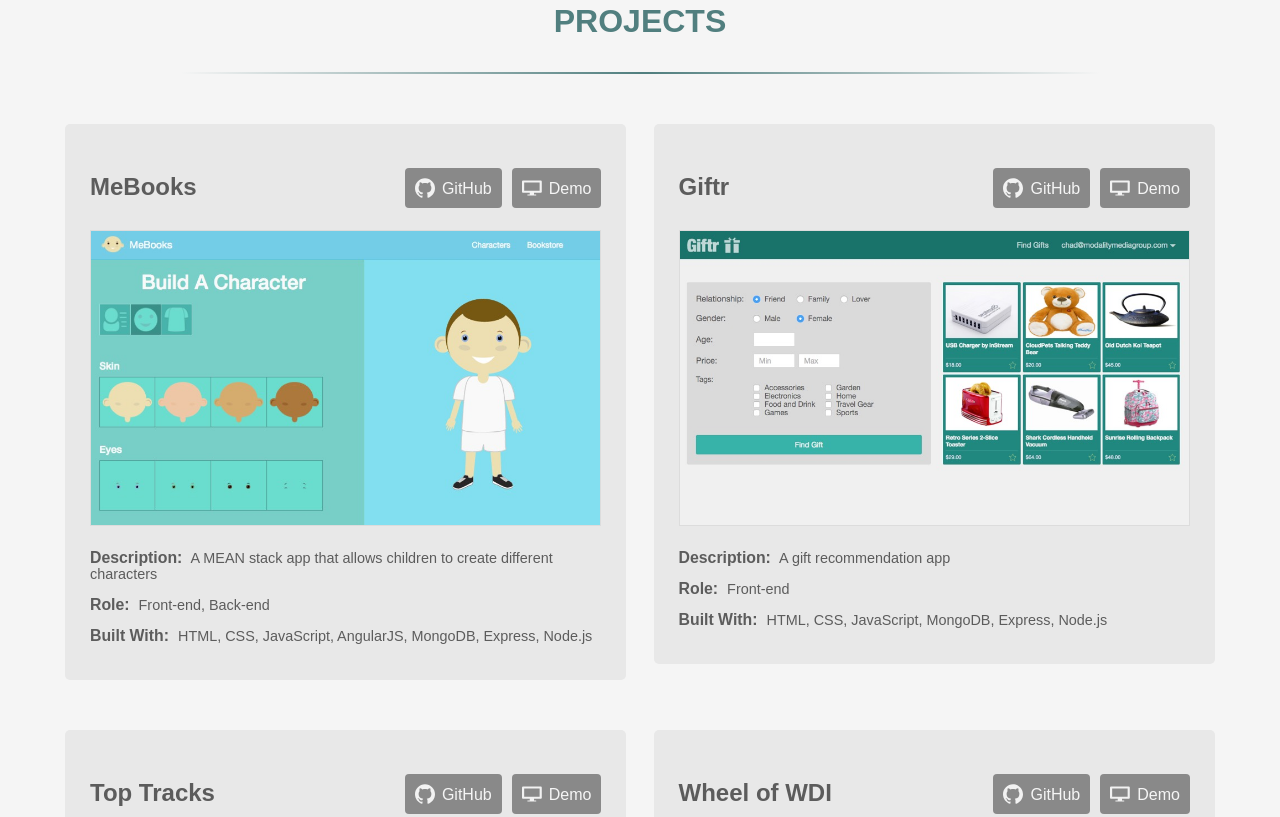
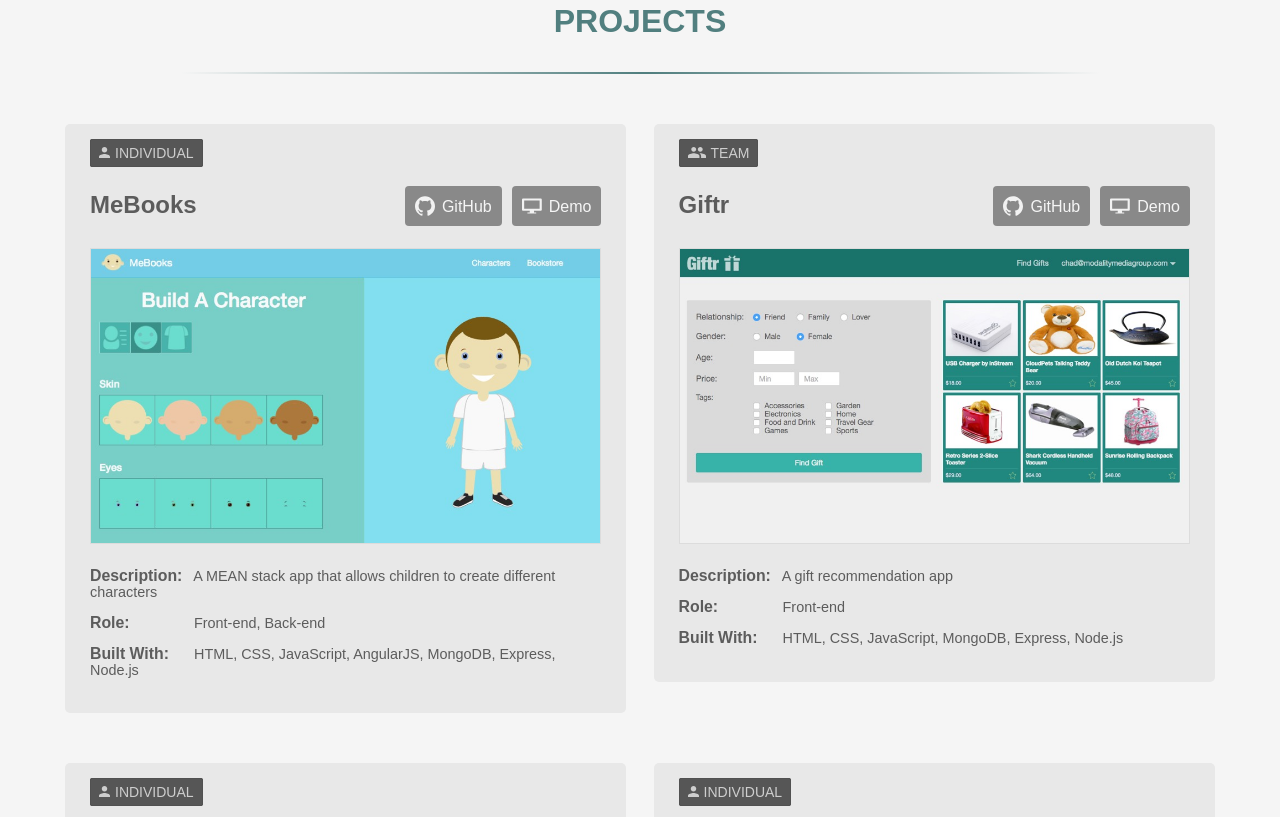
Before and after one commit to chadchristensen/portfolio-site, a website: page index.html in a window 1280 px wide. Shown: the part 1708-2525 px from the top of the page. Drawn offline with nearby package versions, Linux system fonts and the light colour scheme.

Commit message:
Add project type badge (team or individual)

```diff
--- a/css/style.scss
+++ b/css/style.scss
@@ -129,6 +129,28 @@ body {
       padding: 20px 25px;
       margin-bottom: 50px;
       border-radius: 5px;
+      .project-type {
+        @include span-columns(6 of 6);
+        text-align: left;
+        margin: 0;
+
+        span {
+          background-color: darken( $social-link, 20%);
+          color: #CECECE;
+          border: 1px solid darken( $social-link, 22%);
+          text-transform: uppercase;
+          font-size: 14px;
+          padding: 5px 8px;
+          border-radius: 2px;
+          img {
+            margin-right: 5px;
+          }
+        }
+        @include media($sm-md) {
+          margin-top: 10px;
+          margin-bottom: -10px;
+        }
+      }
       .project-title {
         @include span-columns(3 of 6);
         @include media($sm-md) {
@@ -192,6 +214,8 @@ body {
         margin-top: 10px;
         line-height: 1.1em;
         span {
+          display: inline-block;
+          width: 95px;
           font-weight: bold;
           font-size: 1.1em;
           margin-right: 5px;
--- a/index.html
+++ b/index.html
@@ -86,6 +86,7 @@
             <h3 class="section-title">Projects</h3>
             <div class="heading-underline-dark"></div>
             <div class="project">
+                <p class="project-type"><span><img src="img/individual.svg" alt="">Individual</span></p>
                 <p class="project-title">MeBooks</p>
                 <div class="project-links">
                     <a href="https://mebooks.herokuapp.com" target="_blank" class="social-link demo"><img src="img/monitor.svg" alt="Desktop icon">Demo</a>
@@ -99,6 +100,7 @@
                 </div>
             </div>
             <div class="project">
+                <p class="project-type"><span><img src="img/team.svg" alt="">Team</span></p>
                 <p class="project-title">Giftr</p>
                 <div class="project-links">
                     <a href="https://app-giftr.herokuapp.com" target="_blank" class="social-link demo"><img src="img/monitor.svg" alt="Desktop icon">Demo</a>
@@ -112,6 +114,7 @@
                 </div>
             </div>
             <div class="project">
+                <p class="project-type"><span><img src="img/individual.svg" alt="">Individual</span></p>
                 <p class="project-title">Top Tracks</p>
                 <div class="project-links">
                     <a href="https://toptracks.herokuapp.com" target="_blank" class="social-link demo"><img src="img/monitor.svg" alt="Desktop icon">Demo</a>
@@ -125,6 +128,7 @@
                 </div>
             </div>
             <div class="project">
+                <p class="project-type"><span><img src="img/individual.svg" alt="">Individual</span></p>
                 <p class="project-title">Wheel of WDI</p>
                 <div class="project-links">
                     <a href="http://wheel-of-wdi.bitballoon.com" target="_blank" class="social-link demo"><img src="img/monitor.svg" alt="Desktop icon">Demo</a>
@@ -158,7 +162,8 @@
         <script src="js/app.min.js"></script>
         <script>
             smoothScroll.init({
-                offset: 45
+                offset: 45,
+                easing: 'easeInOutCubic'
             });
         </script>
         <!-- Google Analytics: change UA-XXXXX-X to be your site's ID. -->
```
Also changed, not shown: css/style.css, img/individual.svg (added), img/team.svg (added), 1 other file.
